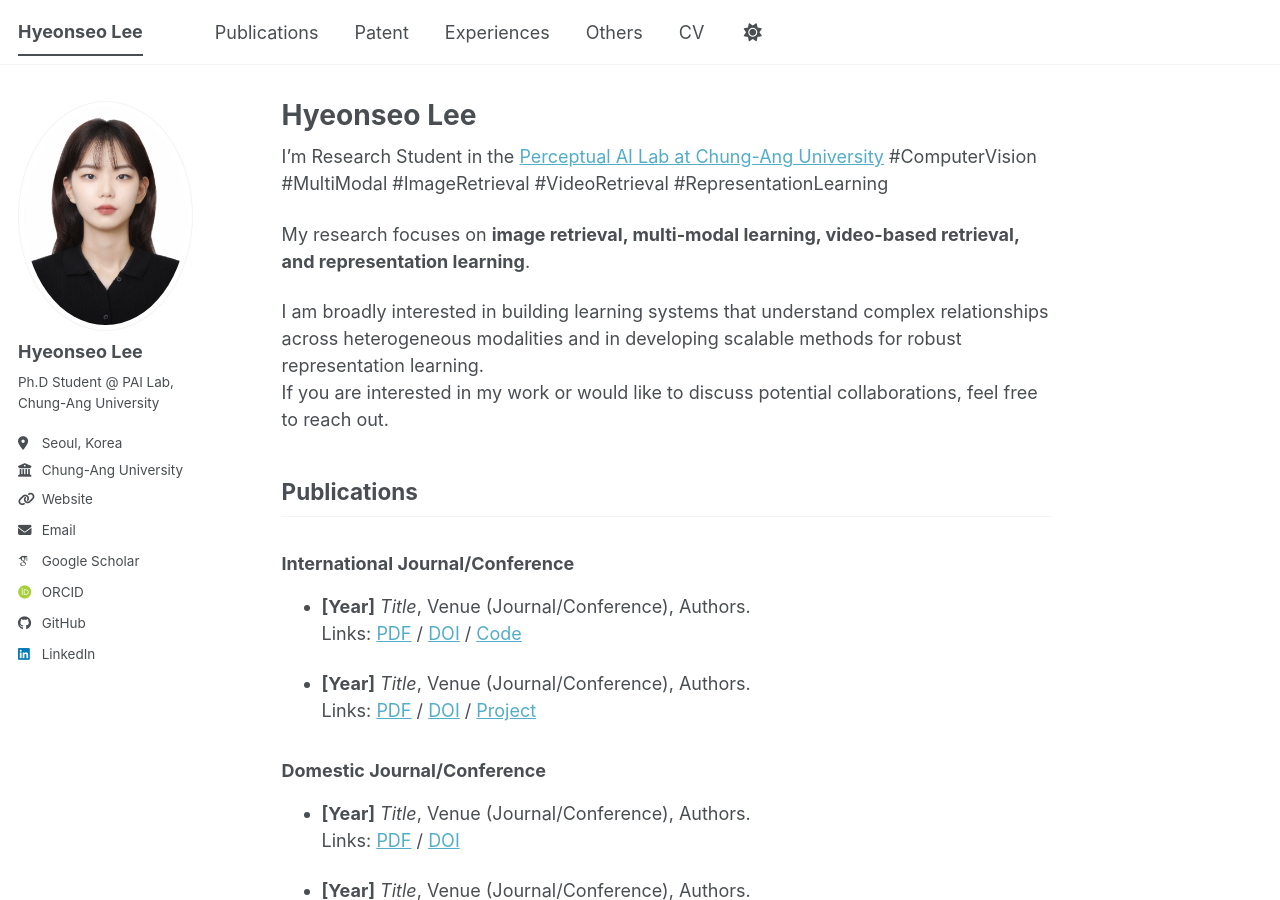
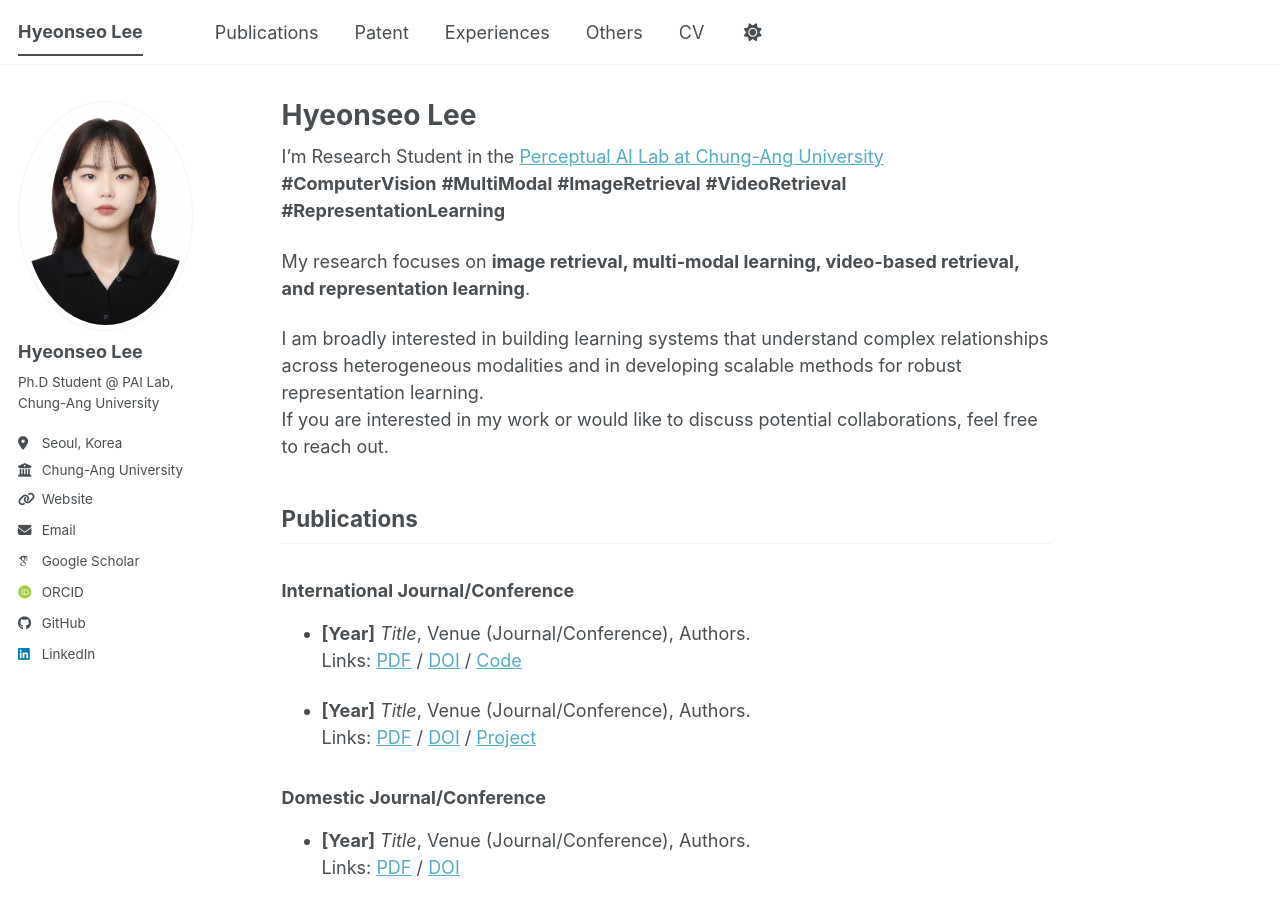
Before and after one commit to hyeonseo-o/hyeonseo-o.github.io, a Jekyll site: the page built from _pages/about.md, in a window 1280 px wide and 900 px high. Built offline with Jekyll 4.4.1, drawn with Linux system fonts in a browser that asks for light colours; some web fonts are replaced; a script bundle is joined from its source files by our own code; library files that are not in the unit come from our copies.

Commit message:
Update about.md

```diff
--- a/_pages/about.md
+++ b/_pages/about.md
@@ -13,11 +13,12 @@ redirect_from:
      ========================= -->
 
 I'm Research Student in the [Perceptual AI Lab at Chung-Ang University](https://sites.google.com/view/pai-lab/publications/publications-intl?authuser=0)
-<span class="tag">#ComputerVision</span>
-<span class="tag">#MultiModal</span>
-<span class="tag">#ImageRetrieval</span>
-<span class="tag">#VideoRetrieval</span>
-<span class="tag">#RepresentationLearning</span>
+<br>
+<span class="tag"><strong>#ComputerVision</strong></span>
+<span class="tag"><strong>#MultiModal</strong></span>
+<span class="tag"><strong>#ImageRetrieval</strong></span>
+<span class="tag"><strong>#VideoRetrieval</strong></span>
+<span class="tag"><strong>#RepresentationLearning</strong></span>
 
 My research focuses on **image retrieval, multi-modal learning, video-based retrieval, and representation learning**.
 
```
